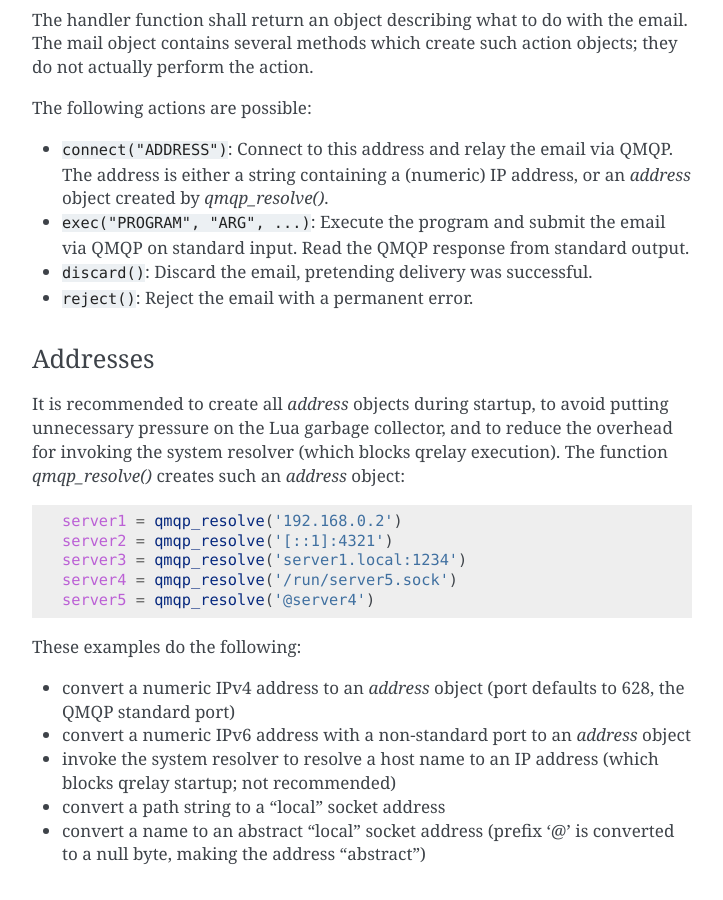
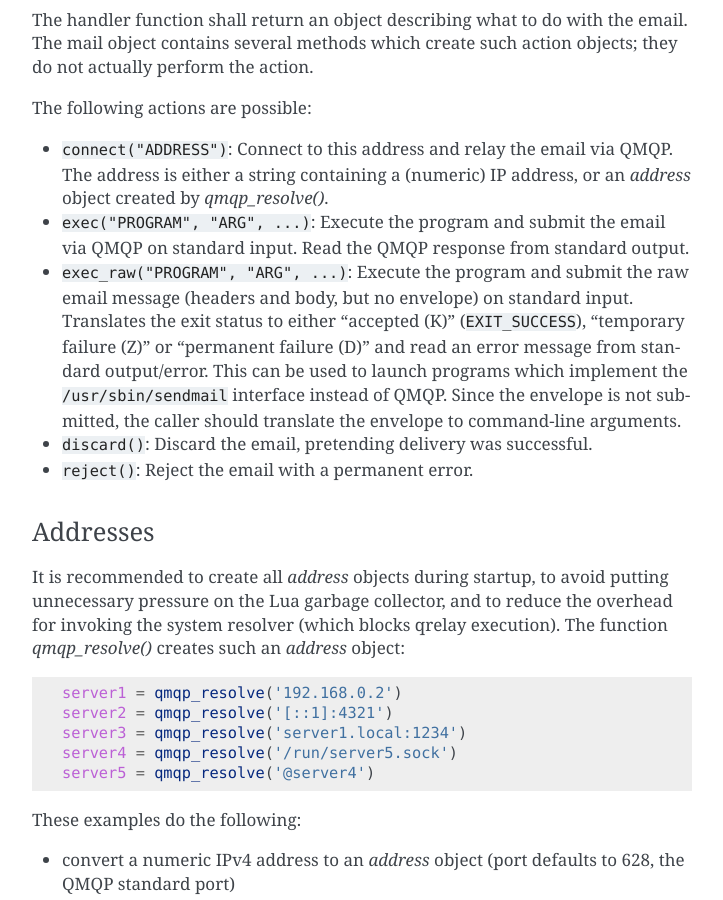
Before and after one commit to CM4all/qrelay, a Sphinx documentation site: the page built from doc/index.rst, in a window 1280 px wide and 900 px high, scrolled down 2097 px. Shown: the whole window, without its empty margins (388-1111 px from the left). Built offline with Sphinx 7.4.7, drawn with Linux system fonts in a browser that asks for light colours.

Commit message:
Action: add EXEC_RAW

```diff
--- a/doc/index.rst
+++ b/doc/index.rst
@@ -124,6 +124,16 @@
   the email via QMQP on standard input.  Read the QMQP response from
   standard output.
 
+* :samp:`exec_raw("PROGRAM", "ARG", ...)`: Execute the program and
+  submit the raw email message (headers and body, but no envelope) on
+  standard input.  Translates the exit status to either "accepted (K)"
+  (``EXIT_SUCCESS``), "temporary failure (Z)" or "permanent failure
+  (D)" and read an error message from standard output/error.  This can
+  be used to launch programs which implement the
+  ``/usr/sbin/sendmail`` interface instead of QMQP.  Since the
+  envelope is not submitted, the caller should translate the envelope
+  to command-line arguments.
+
 * :samp:`discard()`: Discard the email, pretending delivery was successful.
 
 * :samp:`reject()`: Reject the email with a permanent error.
```
Also changed, not shown: 7 other files.
